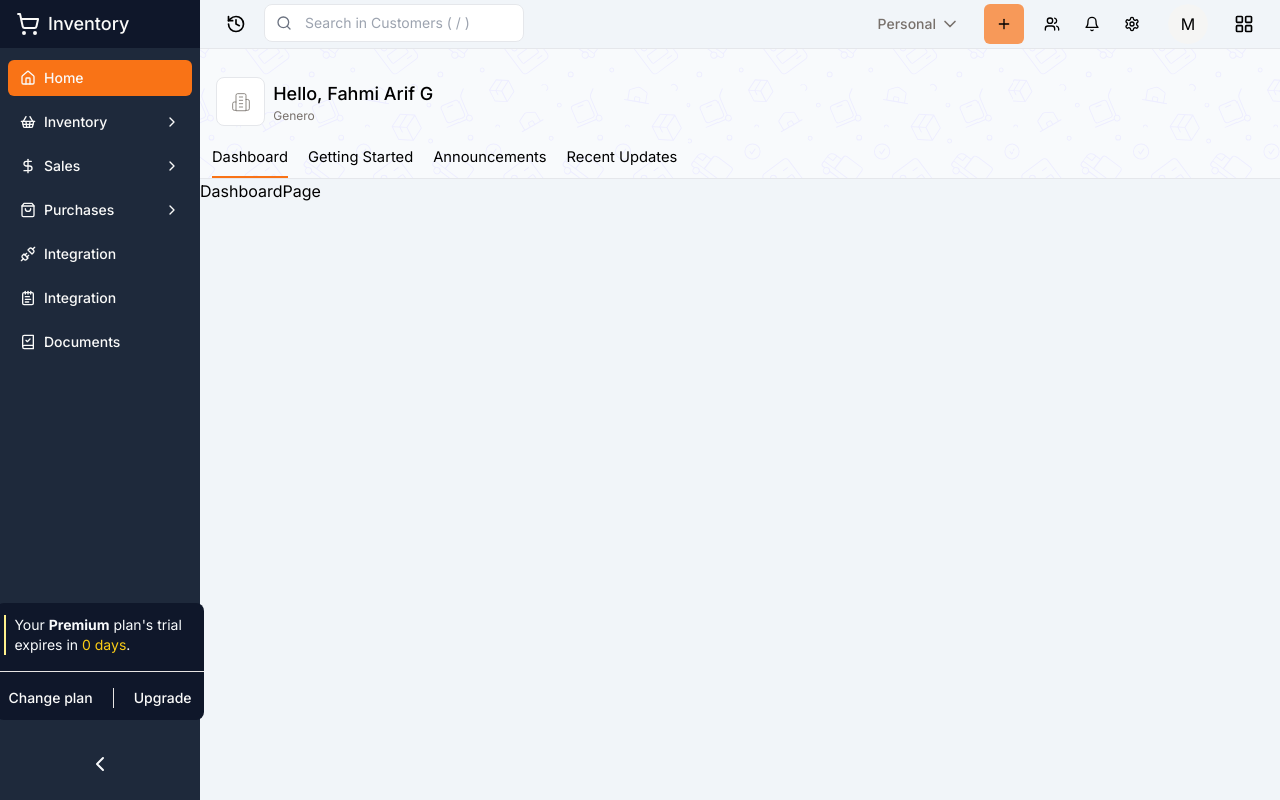
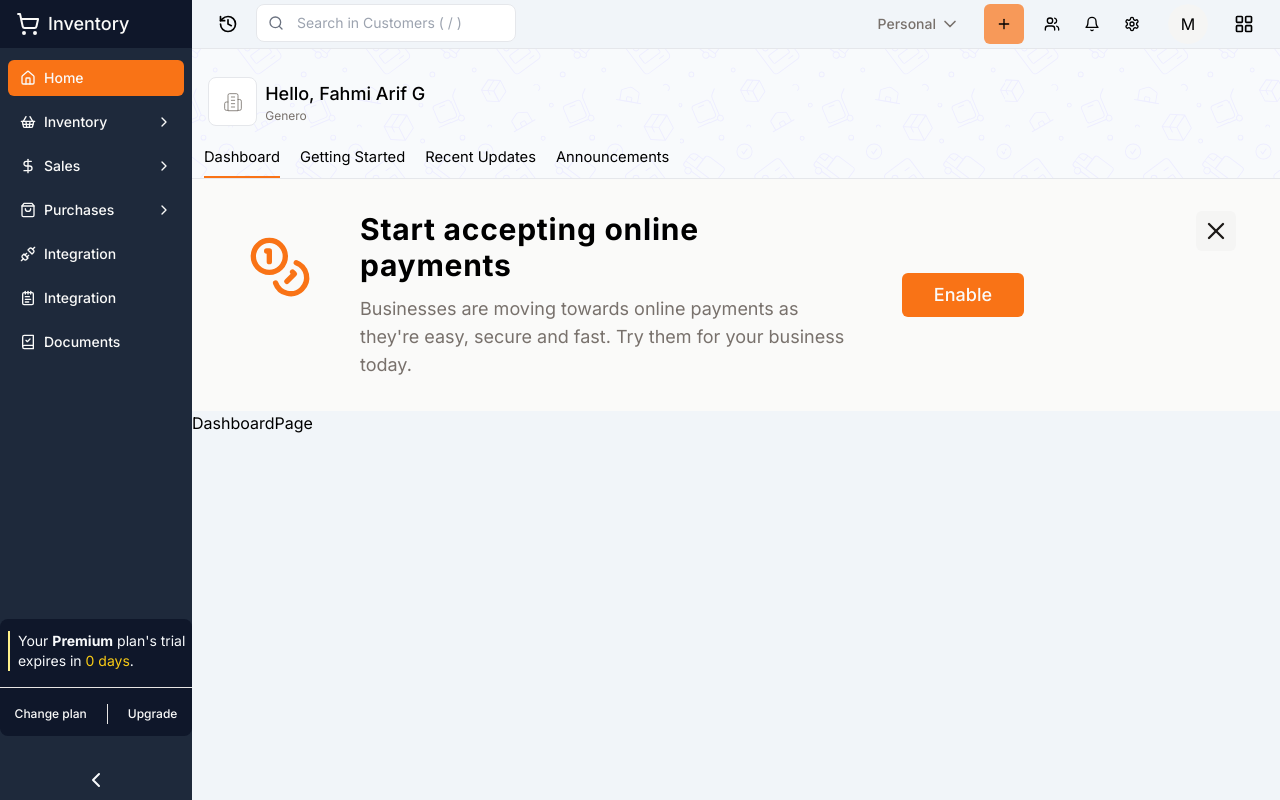
Before and after one commit to muchfahmiarif/inventory-management, a Next.js app: page /office/home/inventory-dashboard in a window 1280 px wide. Shown: the top 800 px of the page. Built offline with nearby package versions, Linux system fonts and the light colour scheme.

Commit message:
`home` create banner components, fixing sticky sidebar and reorder navbar

```diff
--- a/app/(back-office)/office/home/inventory-dashboard/page.tsx
+++ b/app/(back-office)/office/home/inventory-dashboard/page.tsx
@@ -1,7 +1,13 @@
+import BannerDashboard from "@/components/office/home/banner-dashboard";
 import React from "react";
 
 const DashboardPage = () => {
-  return <div className="h-[200rem]">DashboardPage</div>;
+  return (
+    <div className="h-[200rem]">
+      <BannerDashboard />
+      DashboardPage
+    </div>
+  );
 };
 
 export default DashboardPage;
--- /dev/null
+++ b/components/office/home/banner-dashboard.tsx
@@ -0,0 +1,33 @@
+import { Button } from "@/components/ui/button";
+import { Coins, X } from "lucide-react";
+import React from "react";
+
+const BannerDashboard = () => {
+  return (
+    <div className="p-8 flex flex-row justify-between gap-x-12 bg-primary-foreground">
+      <div className="flex flex-row">
+        <div className="m-6 mr-12">
+          <Coins className="h-16 w-16 text-primary" />
+        </div>
+        <div className="flex flex-col justify-center gap-y-3">
+          <h2 className="font-bold text-3xl tracking-wide">Start accepting online payments</h2>
+          <p className="text-muted-foreground text-wrap text-lg max-w-[50rem]">
+            Businesses are moving towards online payments as they&apos;re easy, secure and fast. Try them for your business today.
+          </p>
+        </div>
+      </div>
+      <div className="flex flex-row gap-40">
+        <div className="flex justify-center items-center">
+          <Button variant={"default"} size={"lg"} className="text-lg">
+            Enable
+          </Button>
+        </div>
+        <Button variant={"secondary"} size={"icon"} className="mx-3">
+          <X className="h-7 w-7" />
+        </Button>
+      </div>
+    </div>
+  );
+};
+
+export default BannerDashboard;
--- a/components/office/home/navbar.tsx
+++ b/components/office/home/navbar.tsx
@@ -13,8 +13,8 @@ const NavbarHomePage = () => {
   const navLink: Array<{ title: string; href: string }> = [
     { title: "Dashboard", href: "/office/home/inventory-dashboard" },
     { title: "Getting Started", href: "/office/home/getting-started" },
+    { title: "Recent Updates", href: "/office/home/recent-updates" },
     { title: "Announcements", href: "/office/home/announcements" },
-    { title: "Recent Updates", href: "/office/home/recent-updates" },
   ];
 
   return (
--- a/components/office/sidebar.tsx
+++ b/components/office/sidebar.tsx
@@ -26,7 +26,7 @@ const Sidebar = () => {
   const [isOpen3, setIsOpen3] = React.useState(false);
 
   return (
-    <div className="w-[12.5rem] sticky top-0 max-h-screen bg-slate-800 text-slate-50 flex flex-col justify-between">
+    <div className="w-[12.5rem] max-h-screen bg-slate-800 text-slate-50 flex flex-col justify-between sticky top-0">
       <div className="flex flex-col items-center justify-center">
         {/* Logo */}
         <Button className="flex gap-x-2 py-6 w-full justify-start bg-slate-900 hover:bg-slate-900 rounded-none text-lg">
@@ -133,20 +133,20 @@ const Sidebar = () => {
       </div>
 
       {/* Botton Part */}
-      <div className="flex flex-col items-center justify-center py-4">
-        <div className="my-6 bg-slate-900 py-3 rounded-lg mx-2">
+      <div className="flex flex-col items-center justify-center">
+        <div className="my-6 bg-slate-900 py-3 rounded-lg w-48">
           <div className="space-y-1 border-l-2 border-yellow-200 pl-2 ml-2">
             <p className="text-sm">
               Your <span className="font-bold">Premium</span> plan&apos;s trial expires in <span className="text-yellow-400">0 days</span>.
             </p>
           </div>
           <Separator className="my-4" />
-          <div className="flex h-5 items-center space-x-2 text-sm justify-center">
-            <Button size={"sm"} className="bg-transparent">
+          <div className="flex h-5 items-center space-x-2 text-sm justify-center w-full">
+            <Button size={"sm"} className="bg-transparent text-xs">
               Change plan
             </Button>
             <Separator orientation="vertical" />
-            <Button size={"sm"} className="bg-transparent">
+            <Button size={"sm"} className="bg-transparent text-xs">
               Upgrade
             </Button>
           </div>
```
